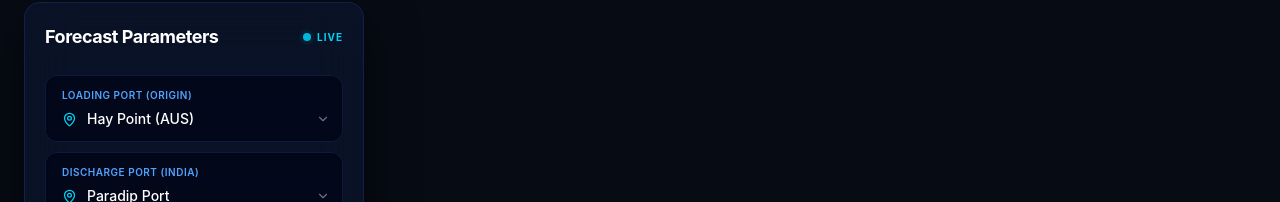
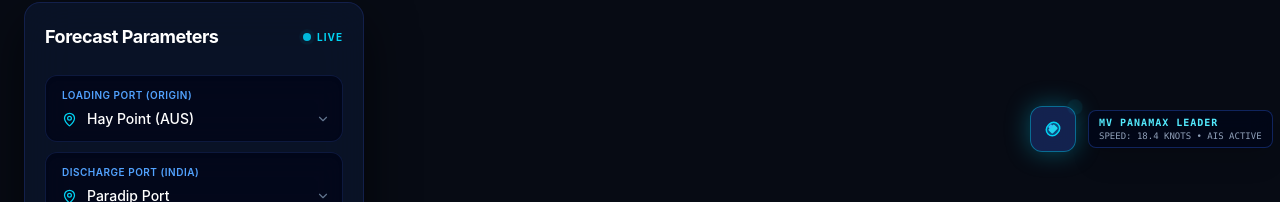
Before and after one commit to atharvthegreatgupta/SIH-26, a React (Vite) app in the folder FRONTEND/: page /demo in a window 1280 px wide. Shown: the part 94-296 px from the top of the page. Built offline with nearby package versions, Linux system fonts and the light colour scheme.

Commit message:
frontend changes

```diff
--- a/FRONTEND/src/pages/Demo.tsx
+++ b/FRONTEND/src/pages/Demo.tsx
@@ -19,9 +19,10 @@ export default function Demo() {
   const [activeDropdown, setActiveDropdown] = useState<string | null>(null);
   const [forecastReport, setForecastReport] = useState<string | null>(null);
 
-  // Cursor Ship State
-  const [mousePos, setMousePos] = useState({ x: -100, y: -100 });
-  const [isShipVisible, setIsShipVisible] = useState(false);
+  // Smooth LERP ship animation state
+  const [mousePos, setMousePos] = useState({ x: window.innerWidth - 250, y: 200 });
+  const [shipPos, setShipPos] = useState({ x: window.innerWidth - 250, y: 200 });
+  const [isShipVisible, setIsShipVisible] = useState(true);
 
   const [forecastParams, setForecastParams] = useState({
     loadingPort: 'Hay Point (AUS)',
@@ -32,29 +33,43 @@ export default function Demo() {
     portClearance: 'Draft Clearance: 15.8m OK'
   });
 
-  // Track cursor movement with strict boundary checks to keep ship out of the globe and panels
+  // Track cursor and run smooth LERP physics loop
   useEffect(() => {
+    let animationFrameId: number;
+
     const handleMouseMove = (e: MouseEvent) => {
       const x = e.clientX;
       const y = e.clientY;
       const screenWidth = window.innerWidth;
 
-      // Define UI and Globe exclusion zones
-      const inLeftPanel = x < 370 && y < 650;
-      const inRightPanel = x > screenWidth - 440 && forecastReport !== null;
-      const inGlobeArea = x >= 350 && x <= screenWidth - 420; // Blocks it from entering the center globe
+      // Restrict ship to the open right margin so it never overlaps the globe or panels
+      const inSafeZone = x > 420 && x < screenWidth - 100 && y > 100 && y < window.innerHeight - 100;
 
-      if (inLeftPanel || inRightPanel || inGlobeArea) {
-        setIsShipVisible(false);
-      } else {
+      if (inSafeZone) {
         setIsShipVisible(true);
         setMousePos({ x, y });
+      } else {
+        setIsShipVisible(false);
       }
     };
 
     window.addEventListener('mousemove', handleMouseMove);
-    return () => window.removeEventListener('mousemove', handleMouseMove);
-  }, [forecastReport]);
+
+    // Butter-smooth interpolation loop (lower decimal = slower, smoother glide)
+    const render = () => {
+      setShipPos(prev => ({
+        x: prev.x + (mousePos.x - prev.x) * 0.04,
+        y: prev.y + (mousePos.y - prev.y) * 0.04
+      }));
+      animationFrameId = requestAnimationFrame(render);
+    };
+    animationFrameId = requestAnimationFrame(render);
+
+    return () => {
+      window.removeEventListener('mousemove', handleMouseMove);
+      cancelAnimationFrame(animationFrameId);
+    };
+  }, [mousePos]);
 
   const handleGenerate = async () => {
     setIsGenerating(true);
@@ -131,20 +146,27 @@ export default function Demo() {
         `}
       </style>
 
-      {/* FLOATING CURSOR CARGO SHIP (HACKATHON EASTER EGG) */}
+      {/* REALISTIC CONTAINER SHIP WITH SLOW LERP PHYSICS */}
       {isShipVisible && (
         <div
-          className="fixed pointer-events-none z-50 transition-transform duration-75 ease-out flex items-center gap-2"
+          className="fixed pointer-events-none z-50 flex items-center gap-3 transition-opacity duration-300"
           style={{
-            transform: `translate(${mousePos.x + 15}px, ${mousePos.y + 15}px)`
+            transform: `translate(${shipPos.x}px, ${shipPos.y}px)`
           }}
         >
-          <div className="p-2 bg-blue-950/80 backdrop-blur-md border border-cyan-500/40 rounded-full shadow-[0_0_15px_rgba(6,182,212,0.3)] text-cyan-400 animate-pulse">
-            <Ship size={18} className="transform rotate-45" />
+          <div className="relative flex items-center justify-center p-2.5 bg-blue-950/90 backdrop-blur-md border border-cyan-500/50 rounded-xl shadow-[0_0_25px_rgba(6,182,212,0.4)]">
+            {/* Top-Down Container Ship Graphic */}
+            <svg width="24" height="24" viewBox="0 0 24 24" fill="none" xmlns="http://www.w3.org/2000/svg" className="text-cyan-400 transform -rotate-45">
+              <path d="M5 12C5 8.68629 7.68629 6 11 6H13C16.3137 6 19 8.68629 19 12C19 15.3137 16.3137 18 13 18H11C7.68629 18 5 15.3137 5 12Z" fill="#0284c7" fillOpacity="0.4" stroke="currentColor" strokeWidth="1.5" />
+              <rect x="8" y="9" width="8" height="6" rx="1" fill="#22d3ee" />
+              <rect x="10" y="7" width="4" height="3" fill="#38bdf8" />
+            </svg>
+            <div className="absolute -top-1 -right-1 w-2 h-2 bg-cyan-400 rounded-full animate-ping" />
           </div>
-          <span className="text-[10px] font-mono tracking-widest bg-slate-950/90 border border-blue-900/60 text-cyan-300 px-2 py-0.5 rounded shadow-lg">
-            AIS: ACTIVE
-          </span>
+          <div className="flex flex-col bg-slate-950/90 border border-blue-900/60 px-2.5 py-1 rounded-lg shadow-xl backdrop-blur-md">
+            <span className="text-[10px] font-mono font-bold tracking-widest text-cyan-300">MV PANAMAX LEADER</span>
+            <span className="text-[9px] font-mono text-slate-400">SPEED: 18.4 KNOTS • AIS ACTIVE</span>
+          </div>
         </div>
       )}
 
```
